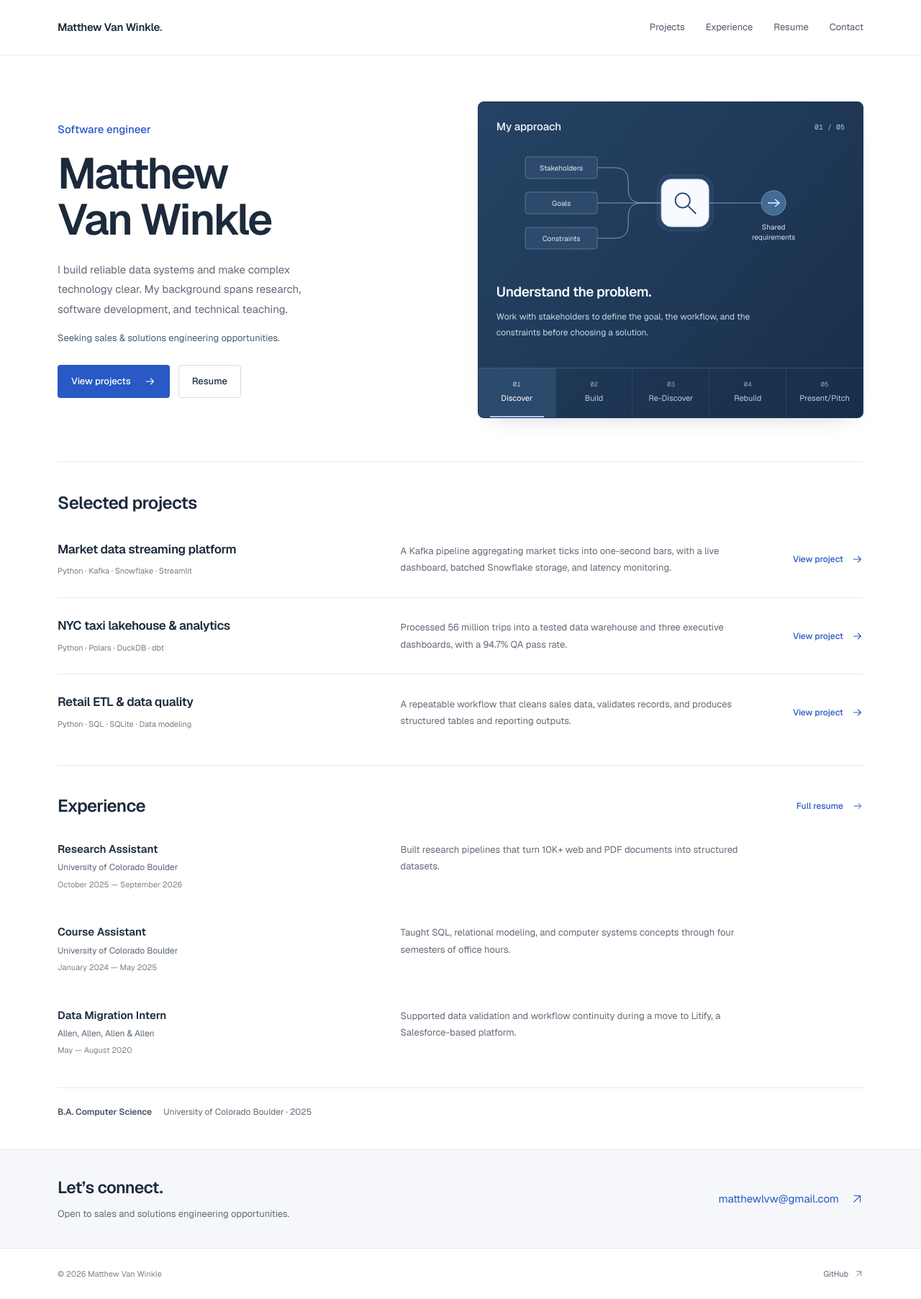
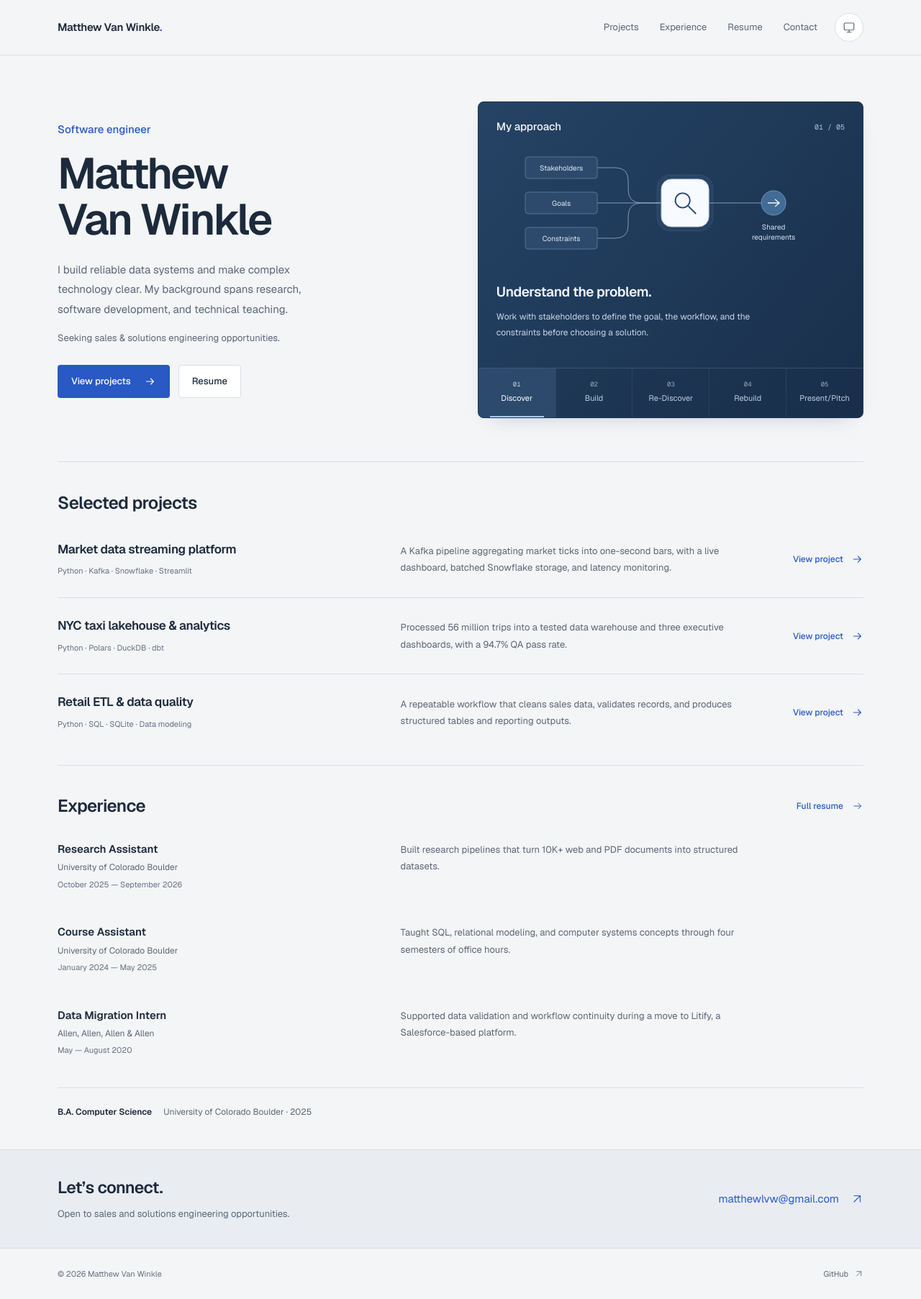
Before and after one commit to matthewLVW/PortfolioWebsite, a Next.js app: page / in a window 1280 px wide. Shown: the whole page at 72% size. Built offline with nearby package versions, Linux system fonts and the light colour scheme.

Commit message:
Add softer light palette and system-aware dark mode

```diff
--- a/src/app/design.css
+++ b/src/app/design.css
@@ -1,9 +1,36 @@
 :root {
-  --paper: #ffffff;
+  color-scheme: light;
+  --paper: #f4f5f7;
   --ink: #1c2a3b;
-  --muted: #606b79;
-  --line: #e3e7ed;
+  --muted: #596777;
+  --quiet: #657182;
+  --line: #d9dfe7;
   --blue: #2859c4;
+  --surface: #ffffff;
+  --surface-alt: #e9edf2;
+  --surface-hover: #e6ebf2;
+  --button-bg: #2859c4;
+  --button-hover: #1d479f;
+  --focus: #5178ba;
+  --selection-bg: #dce8ff;
+  --selection-ink: #152d4d;
+}
+:root[data-theme="dark"] {
+  color-scheme: dark;
+  --paper: #101720;
+  --ink: #e5ebf3;
+  --muted: #b0bccd;
+  --quiet: #9aa7b9;
+  --line: #2b3748;
+  --blue: #9ebcfa;
+  --surface: #192333;
+  --surface-alt: #151f2d;
+  --surface-hover: #243145;
+  --button-bg: #315fcc;
+  --button-hover: #3a6bd9;
+  --focus: #adcdff;
+  --selection-bg: #314869;
+  --selection-ink: #f4f7fc;
 }
 * {
   box-sizing: border-box;
@@ -35,15 +62,15 @@ a {
 a:focus-visible,
 button:focus-visible,
 [tabindex]:focus-visible {
-  outline: 3px solid #5178ba;
+  outline: 3px solid var(--focus);
   outline-offset: 5px;
 }
 [hidden] {
   display: none !important;
 }
 ::selection {
-  background: #dce8ff;
-  color: #152d4d;
+  background: var(--selection-bg);
+  color: var(--selection-ink);
 }
 h1,
 h2,
@@ -71,7 +98,7 @@ h3 {
   left: 20px;
   padding: 14px 24px;
   background: var(--ink);
-  color: #fff;
+  color: var(--paper);
 }
 .skip-link:focus {
   top: 12px;
@@ -80,7 +107,7 @@ h3 {
   position: sticky;
   top: 0;
   z-index: 30;
-  background: #ffffff;
+  background: var(--paper);
   border-bottom: 1px solid var(--line);
 }
 .nav-shell {
@@ -99,12 +126,62 @@ h3 {
 .wordmark-dot {
   color: var(--blue);
 }
+.nav-actions {
+  display: flex;
+  align-items: center;
+  gap: 24px;
+}
+.theme-toggle {
+  position: relative;
+  display: inline-flex;
+  align-items: center;
+  justify-content: center;
+  flex-shrink: 0;
+  width: 40px;
+  height: 40px;
+  padding: 0;
+  border: 1px solid var(--line);
+  border-radius: 50%;
+  background: var(--surface);
+  color: var(--muted);
+}
+.theme-toggle:hover {
+  background: var(--surface-hover);
+  color: var(--ink);
+}
+.theme-select {
+  position: absolute;
+  inset: 0;
+  z-index: 1;
+  width: 100%;
+  height: 100%;
+  opacity: 0;
+  cursor: pointer;
+}
+.theme-toggle:has(.theme-select:focus-visible) {
+  outline: 3px solid var(--focus);
+  outline-offset: 4px;
+}
+.theme-toggle svg {
+  width: 18px;
+  height: 18px;
+}
+.theme-sun,
+.theme-moon,
+.theme-system {
+  display: none;
+}
+:root[data-theme-preference="system"] .theme-system,
+:root[data-theme-preference="light"] .theme-sun,
+:root[data-theme-preference="dark"] .theme-moon {
+  display: block;
+}
 .nav-links {
   display: flex;
   align-items: center;
   gap: 29px;
   font-size: 13px;
-  color: #4d5969;
+  color: var(--muted);
 }
 .nav-links a {
   padding-block: 12px;
@@ -144,7 +221,7 @@ h3 {
   max-width: 390px;
 }
 .career-direction {
-  color: #475c79;
+  color: var(--muted);
   font-size: 13px;
   line-height: 1.7;
   margin-top: 15px;
@@ -177,18 +254,18 @@ h3 {
 }
 .button-primary {
   color: #fff;
-  background: var(--blue);
+  background: var(--button-bg);
 }
 .button-primary:hover {
-  background: #1d479f;
+  background: var(--button-hover);
 }
 .button-secondary {
-  background: white;
-  border-color: #d6dce5;
+  background: var(--surface);
+  border-color: var(--line);
 }
 .button-secondary:hover {
-  background: #f6f8fb;
-  border-color: #acb8ca;
+  background: var(--surface-hover);
+  border-color: var(--quiet);
 }
 .approach-card {
   min-width: 0;
@@ -389,7 +466,7 @@ h3 {
 .project-stack {
   font-size: 11px;
   line-height: 1.7;
-  color: #737d89;
+  color: var(--quiet);
   margin-top: 9px;
 }
 .project-summary {
@@ -442,13 +519,13 @@ h3 {
 .experience-company {
   font-size: 12px;
   line-height: 1.6;
-  color: #576575;
+  color: var(--muted);
   margin-top: 5px;
 }
 .experience-date {
   font-size: 11px;
   line-height: 1.6;
-  color: #798390;
+  color: var(--quiet);
   margin-top: 5px;
 }
 .experience-summary {
@@ -470,11 +547,11 @@ h3 {
   color: var(--muted);
 }
 .education strong {
-  color: #455366;
+  color: var(--ink);
   font-weight: 550;
 }
 .contact-section {
-  background: #f5f7fa;
+  background: var(--surface-alt);
   border-block: 1px solid var(--line);
   padding-block: 35px;
 }
@@ -515,13 +592,13 @@ h3 {
   gap: 25px;
   padding-block: 25px;
   font-size: 11px;
-  color: #7b8490;
+  color: var(--quiet);
 }
 .site-footer a {
   display: inline-flex;
   align-items: center;
   gap: 8px;
-  color: #576575;
+  color: var(--muted);
 }
 .site-footer svg {
   width: 13px;
@@ -538,7 +615,7 @@ h3 {
 }
 .back-link {
   display: inline-block;
-  color: #6a7788;
+  color: var(--muted);
   font-size: 12px;
   padding-block: 7px;
   margin-bottom: 32px;
@@ -603,7 +680,7 @@ h3 {
   color: #91a1b6;
 }
 .tradeoff-box {
-  background: #f5f7fa;
+  background: var(--surface-alt);
   border-left: 2px solid #a5b9d6;
   padding: 24px 27px;
   border-radius: 0 4px 4px 0;
@@ -770,6 +847,9 @@ h3 {
     gap: 18px;
     font-size: 12px;
   }
+  .nav-actions {
+    gap: 16px;
+  }
   .hero {
     grid-template-columns: 1fr 1fr;
     gap: 26px;
@@ -871,6 +951,10 @@ h3 {
   }
   .nav-shell {
     height: 66px;
+    gap: 12px;
+  }
+  .nav-actions {
+    gap: 12px;
   }
   .wordmark {
     font-size: 14px;
@@ -878,8 +962,8 @@ h3 {
   .menu-toggle {
     display: inline-flex;
     align-items: center;
-    gap: 12px;
-    padding: 12px 0 12px 12px;
+    gap: 7px;
+    padding: 12px 0;
     background: transparent;
     color: var(--ink);
     font-size: 12px;
@@ -894,7 +978,7 @@ h3 {
     top: 65px;
     left: 0;
     right: 0;
-    background: white;
+    background: var(--paper);
     padding: 10px 20px 18px;
     border-bottom: 1px solid var(--line);
     box-shadow: 0 12px 20px #14273b09;
@@ -1131,6 +1215,12 @@ h3 {
   }
 }
 @media (max-width: 360px) {
+  .wordmark {
+    font-size: 12px;
+  }
+  .nav-actions {
+    gap: 9px;
+  }
   .hero h1 {
     font-size: 44px;
   }
@@ -1153,6 +1243,18 @@ h3 {
   }
 }
 @media print {
+  :root,
+  :root[data-theme] {
+    color-scheme: light;
+    --paper: #fff;
+    --ink: #1c2a3b;
+    --muted: #596777;
+    --quiet: #657182;
+    --line: #d9dfe7;
+    --blue: #2859c4;
+    --surface: #fff;
+    --surface-alt: #e9edf2;
+  }
   .site-header,
   .site-footer,
   .skip-link,
--- a/src/app/layout.tsx
+++ b/src/app/layout.tsx
@@ -23,7 +23,20 @@ export default function RootLayout({
   children,
 }: Readonly<{ children: React.ReactNode }>) {
   return (
-    <html lang="en">
+    <html
+      lang="en"
+      data-theme="light"
+      data-theme-preference="system"
+      suppressHydrationWarning
+    >
+      <head>
+        <script
+          dangerouslySetInnerHTML={{
+            __html:
+              '(function(){var p="system";try{var s=localStorage.getItem("portfolio-theme");if(s==="light"||s==="dark")p=s}catch{}var d=document.documentElement;d.dataset.themePreference=p;d.dataset.theme=p==="system"?(window.matchMedia("(prefers-color-scheme: dark)").matches?"dark":"light"):p})()',
+          }}
+        />
+      </head>
       <body className={`${sans.variable} ${mono.variable}`}>
         <a className="skip-link" href="#main">
           Skip to content
--- a/src/components/Navbar.tsx
+++ b/src/components/Navbar.tsx
@@ -2,6 +2,7 @@
 import Link from "next/link";
 import { usePathname } from "next/navigation";
 import { useState } from "react";
+import ThemeToggle from "@/components/ThemeToggle";
 
 export default function Navbar() {
   const [open, setOpen] = useState(false);
@@ -21,6 +22,7 @@ export default function Navbar() {
             .
           </span>
         </Link>
+        <div className="nav-actions">
           <button
             className="menu-toggle"
             aria-expanded={open}
@@ -44,6 +46,8 @@ export default function Navbar() {
               Contact
             </a>
           </div>
+          <ThemeToggle />
+        </div>
       </nav>
     </header>
   );
--- /dev/null
+++ b/src/components/ThemeToggle.tsx
@@ -0,0 +1,114 @@
+"use client";
+
+import { useEffect, useState } from "react";
+
+type Theme = "system" | "light" | "dark";
+
+export default function ThemeToggle() {
+  const [theme, setTheme] = useState<Theme>("system");
+
+  useEffect(() => {
+    const preference = document.documentElement.dataset.themePreference;
+    setTheme(
+      preference === "light" || preference === "dark" ? preference : "system",
+    );
+    const media = window.matchMedia("(prefers-color-scheme: dark)");
+    function followSystem() {
+      if (document.documentElement.dataset.themePreference === "system") {
+        document.documentElement.dataset.theme = media.matches
+          ? "dark"
+          : "light";
+      }
+    }
+    function syncPreference(event: StorageEvent) {
+      if (event.key !== "portfolio-theme" && event.key !== null) return;
+      const next =
+        event.newValue === "light" || event.newValue === "dark"
+          ? event.newValue
+          : "system";
+      setTheme(next);
+      document.documentElement.dataset.themePreference = next;
+      document.documentElement.dataset.theme =
+        next === "system" ? (media.matches ? "dark" : "light") : next;
+    }
+    media.addEventListener("change", followSystem);
+    window.addEventListener("storage", syncPreference);
+    followSystem();
+    return () => {
+      media.removeEventListener("change", followSystem);
+      window.removeEventListener("storage", syncPreference);
+    };
+  }, []);
+
+  function changeTheme(next: Theme) {
+    setTheme(next);
+    document.documentElement.dataset.themePreference = next;
+    document.documentElement.dataset.theme =
+      next === "system"
+        ? window.matchMedia("(prefers-color-scheme: dark)").matches
+          ? "dark"
+          : "light"
+        : next;
+    try {
+      if (next === "system") localStorage.removeItem("portfolio-theme");
+      else localStorage.setItem("portfolio-theme", next);
+    } catch {
+      // Theme switching still works when browser storage is unavailable.
+    }
+  }
+
+  return (
+    <div
+      className="theme-toggle"
+      title={`Color theme: ${theme.charAt(0).toUpperCase() + theme.slice(1)}`}
+    >
+      <select
+        className="theme-select"
+        aria-label="Color theme"
+        value={theme}
+        onChange={(event) => changeTheme(event.target.value as Theme)}
+      >
+        <option value="system">System</option>
+        <option value="light">Light</option>
+        <option value="dark">Dark</option>
+      </select>
+      <svg
+        className="theme-system"
+        viewBox="0 0 24 24"
+        fill="none"
+        stroke="currentColor"
+        strokeWidth="1.6"
+        strokeLinecap="round"
+        strokeLinejoin="round"
+        aria-hidden="true"
+      >
+        <rect x="3" y="4" width="18" height="13" rx="2" />
+        <path d="M12 17v4m-4 0h8" />
+      </svg>
+      <svg
+        className="theme-moon"
+        viewBox="0 0 24 24"
+        fill="none"
+        stroke="currentColor"
+        strokeWidth="1.6"
+        strokeLinecap="round"
+        strokeLinejoin="round"
+        aria-hidden="true"
+      >
+        <path d="M20.3 14.1A8.6 8.6 0 0 1 9.9 3.7a8.6 8.6 0 1 0 10.4 10.4Z" />
+      </svg>
+      <svg
+        className="theme-sun"
+        viewBox="0 0 24 24"
+        fill="none"
+        stroke="currentColor"
+        strokeWidth="1.6"
+        strokeLinecap="round"
+        aria-hidden="true"
+      >
+        <circle cx="12" cy="12" r="4" />
+        <path d="M12 2v2m0 16v2M2 12h2m16 0h2M4.93 4.93l1.42 1.42m11.3 11.3 1.42 1.42M4.93 19.07l1.42-1.42m11.3-11.3 1.42-1.42" />
+      </svg>
+    </div>
+  );
+}
```
Also changed, not shown: 1 other file (tests, documents, lock files or other folders). Lines whose indentation alone changed are shown as unchanged.
